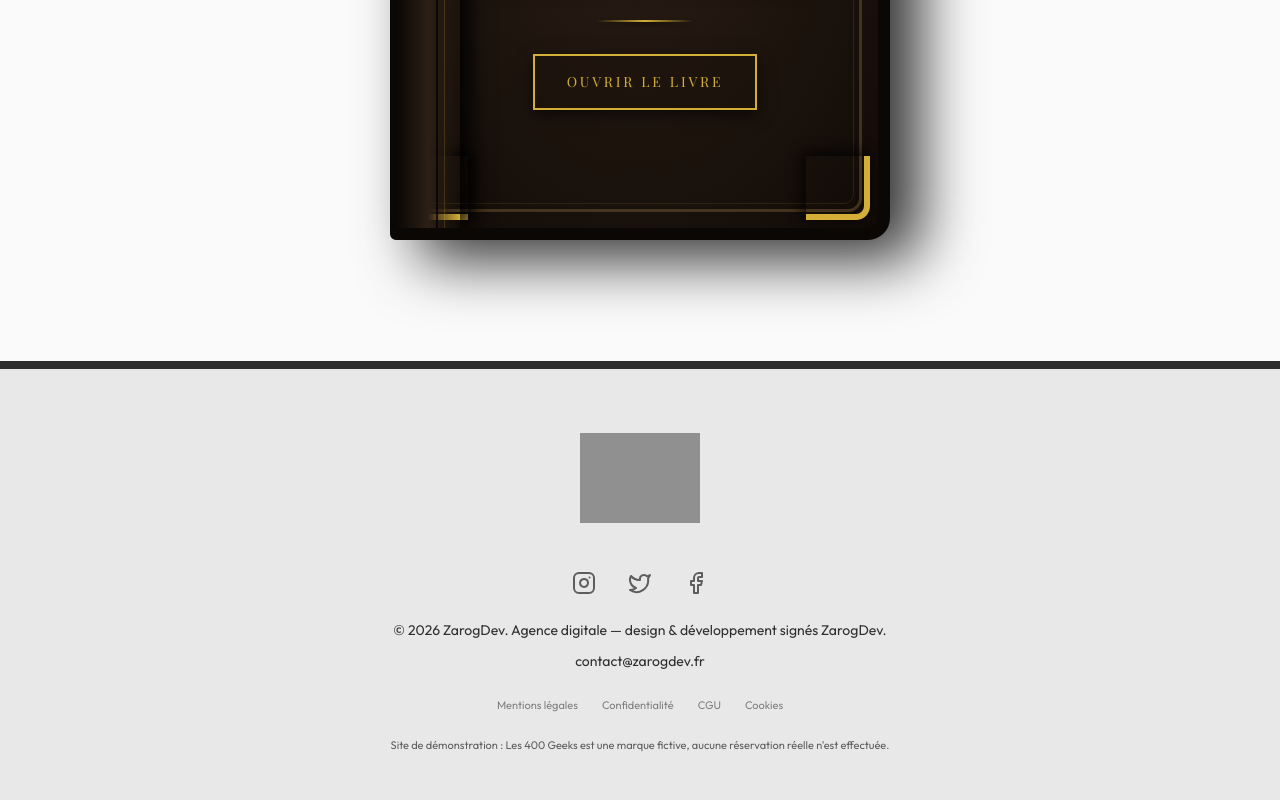
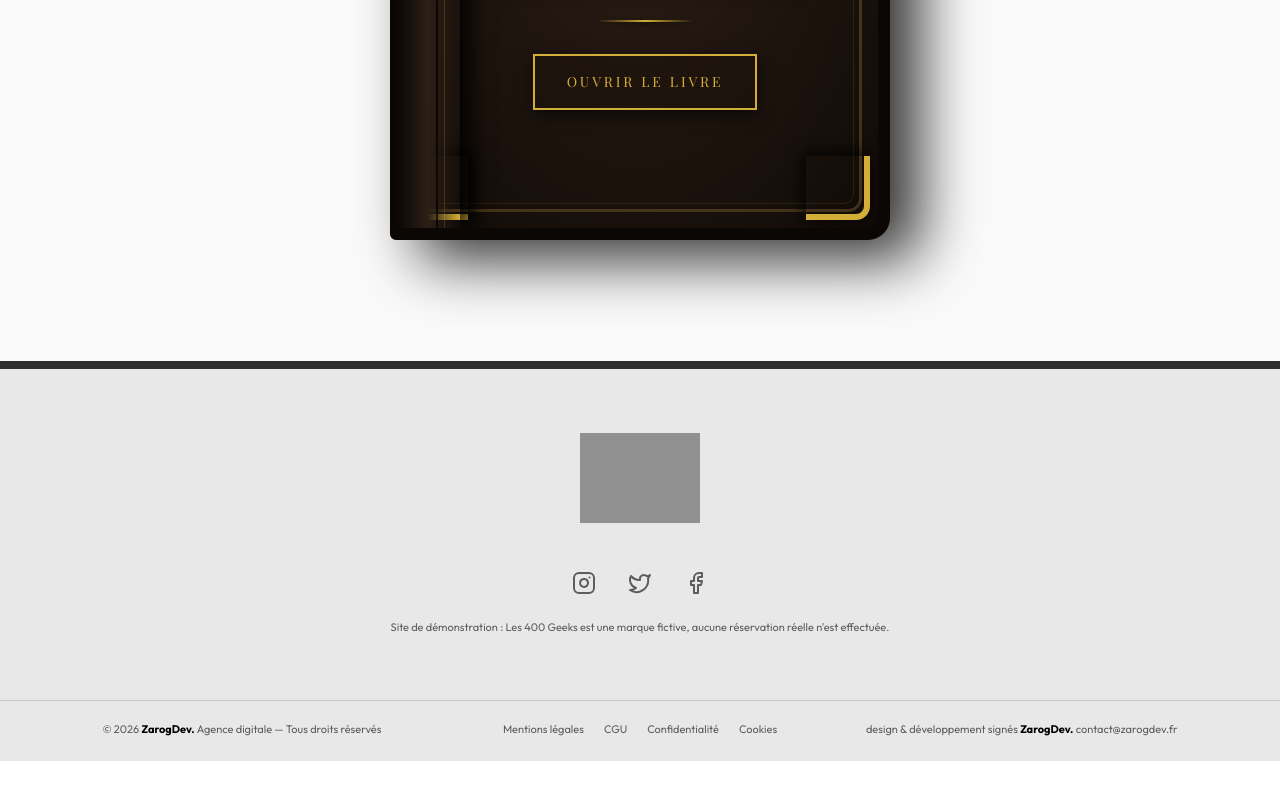
Before and after one commit to ZarogDev/les-400-geeks, a Next.js app: page / in a window 1280 px wide. Shown: the part 2044-2844 px from the top of the page. After the commit the page ends 2805 px from the top, so only its background shows below. Built offline with nearby package versions, Linux system fonts and the light colour scheme; grey boxes are pictures that could not be loaded; a web font is replaced by a local one.

Commit message:
style(footer): barre du bas centrée sur toute la page (modèle Seven Films)

```diff
--- a/src/components/Footer.tsx
+++ b/src/components/Footer.tsx
@@ -3,7 +3,8 @@ import Link from "next/link";
 
 export default function Footer() {
   return (
-    <footer className="w-full py-16 px-6 border-t-[8px] border-black/80 bg-[#e8e8e8] text-center flex flex-col items-center justify-center gap-12 mt-auto relative z-10">
+    <footer className="w-full border-t-[8px] border-black/80 bg-[#e8e8e8] mt-auto relative z-10">
+      <div className="py-16 px-6 text-center flex flex-col items-center justify-center gap-12">
 
       <Link href="/" className="hover:scale-105 transition-transform">
         <Image
@@ -27,18 +28,26 @@ export default function Footer() {
             <svg aria-hidden="true" xmlns="http://www.w3.org/2000/svg" width="24" height="24" viewBox="0 0 24 24" fill="none" stroke="currentColor" strokeWidth="2" strokeLinecap="round" strokeLinejoin="round"><path d="M18 2h-3a5 5 0 0 0-5 5v3H7v4h3v8h4v-8h3l1-4h-4V7a1 1 0 0 1 1-1h3z"/></svg>
           </Link>
         </div>
-        <p className="text-sm text-black/80 font-sans max-w-lg mx-auto leading-relaxed">
-          © 2026 ZarogDev. Agence digitale — design & développement signés ZarogDev.<br/>
-          <a href="mailto:zarogdev@gmail.com" className="hover:text-[#D4AF37] transition-colors mt-2 inline-block">contact@zarogdev.fr</a>
-        </p>
-        <nav className="flex gap-6 text-[11px] text-black/45">
-          <Link href="/mentions-legales" className="hover:text-[#D4AF37] transition-colors">Mentions légales</Link>
-          <Link href="/politique-confidentialite" className="hover:text-[#D4AF37] transition-colors">Confidentialité</Link>
-          <Link href="/cgu" className="hover:text-[#D4AF37] transition-colors">CGU</Link>
-          <Link href="/politique-confidentialite#cookies" className="hover:text-[#D4AF37] transition-colors">Cookies</Link>
-        </nav>
         <p className="text-[11px] text-black/60 font-sans max-w-lg">
           Site de démonstration : Les 400 Geeks est une marque fictive, aucune réservation réelle n&apos;est effectuée.
+        </p>
+      </div>
+      </div>
+
+      {/* Barre du bas — modèle Seven Films (centrée sur toute la page) */}
+      <div className="grid grid-cols-1 justify-items-center gap-3 border-t border-black/15 px-5 pb-24 pt-5 text-center font-sans text-[11px] text-black/60 xl:grid-cols-[1fr_auto_1fr] xl:items-center xl:justify-items-stretch xl:gap-x-8 xl:px-[clamp(96px,8vw,112px)] xl:pb-6">
+        <p className="xl:text-left">
+          © 2026 <strong className="font-bold text-black">ZarogDev.</strong> Agence digitale — Tous droits réservés
+        </p>
+        <nav aria-label="Informations légales" className="flex flex-wrap justify-center gap-x-5 gap-y-1">
+          <Link href="/mentions-legales" className="hover:text-[#8a6d12] transition-colors">Mentions légales</Link>
+          <Link href="/cgu" className="hover:text-[#8a6d12] transition-colors">CGU</Link>
+          <Link href="/politique-confidentialite" className="hover:text-[#8a6d12] transition-colors">Confidentialité</Link>
+          <Link href="/politique-confidentialite#cookies" className="hover:text-[#8a6d12] transition-colors">Cookies</Link>
+        </nav>
+        <p className="xl:text-right">
+          design &amp; développement signés <strong className="font-bold text-black">ZarogDev.</strong>{" "}
+          <a href="mailto:zarogdev@gmail.com" className="hover:text-[#8a6d12] transition-colors">contact@zarogdev.fr</a>
         </p>
       </div>
     </footer>
```
